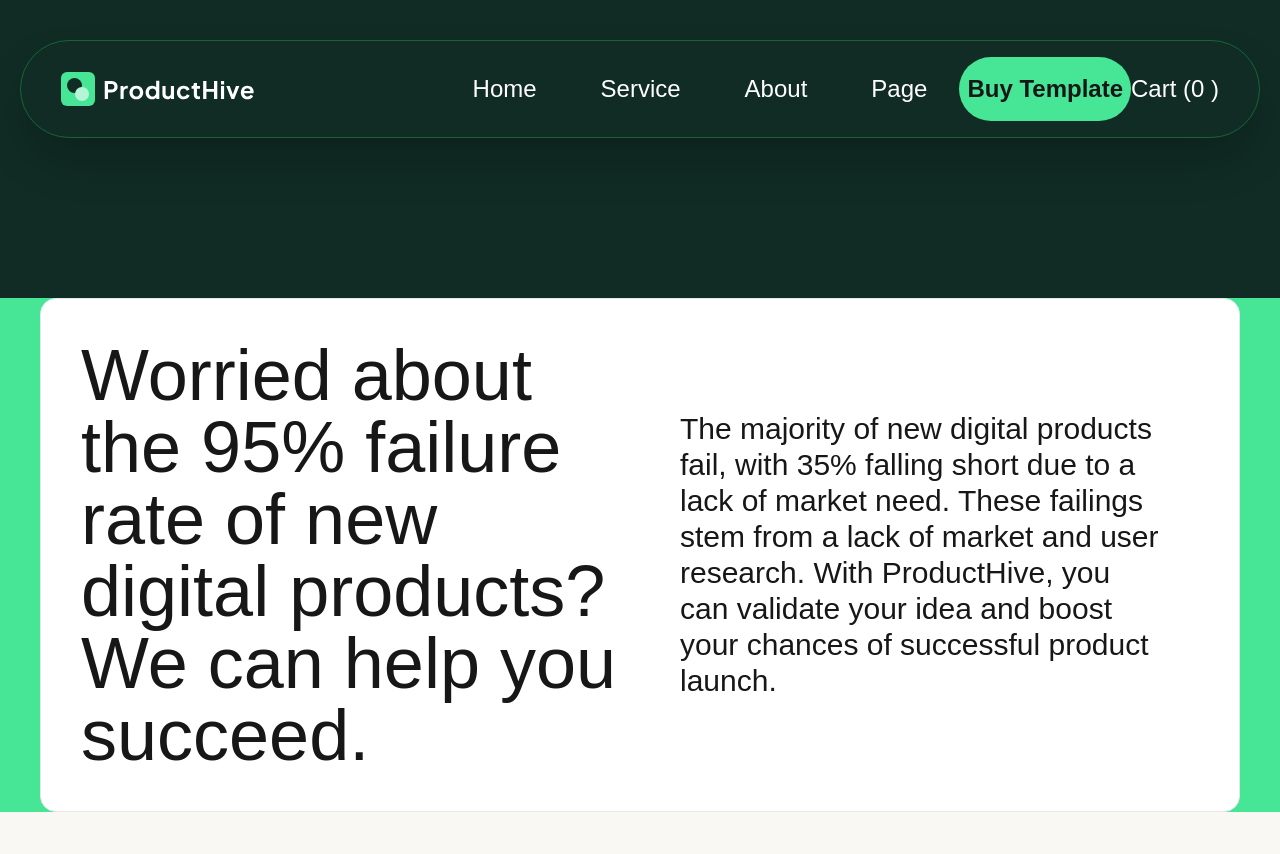
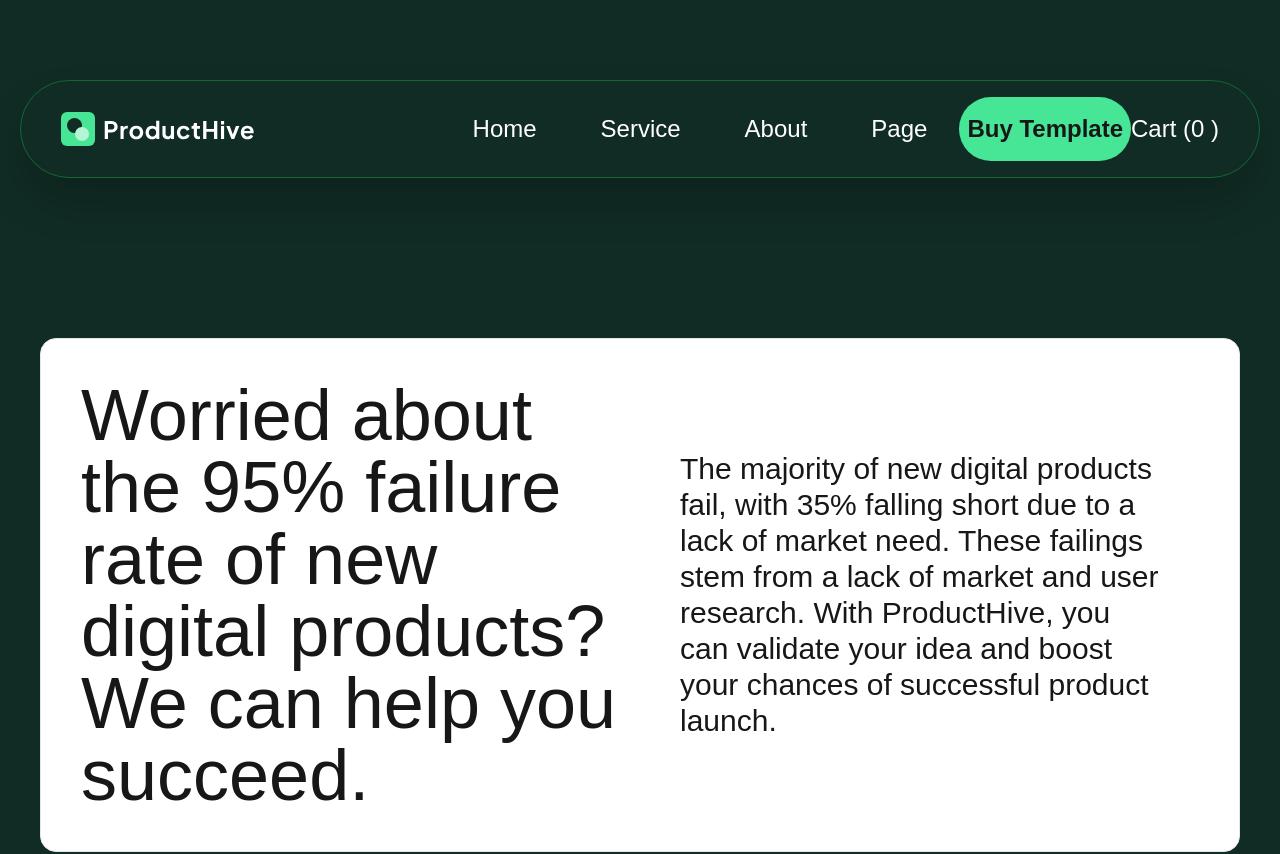
Before and after one commit to Yagya-Adh/product_hive, a Next.js app: page / in a window 1280 px wide. Shown: the top 854 px of the page. Built offline with nearby package versions, Linux system fonts and the light colour scheme.

Commit message:
create; Re-create button pill styling

```diff
--- a/app/assets/banner/MainBainner.tsx
+++ b/app/assets/banner/MainBainner.tsx
@@ -5,7 +5,7 @@ import React from "react";
 
 const MainBainner = () => {
   return (
-    <div>
+    <div className="bg-productHives-mainBackground pt-10 pb-40">
       <NavBar />
     </div>
   );
--- a/app/components/button/ButtonPills.tsx
+++ b/app/components/button/ButtonPills.tsx
@@ -5,8 +5,20 @@ interface IPillButtonProps {
 }
 const ButtonPills = ({ text }: IPillButtonProps) => {
   return (
-    <button className="relative rounded-full px-2 py-4 bg-productHives-buttonColor items-center text-2xl font-bold   cursor-pointer overflow-hidden transition-transform duration-300 ease-in-out group">
-      {text}
+    <button className="relative rounded-full bg-productHives-buttonColor items-center text-2xl font-bold cursor-pointer overflow-hidden transition-transform duration-300 ease-in-out group">
+      <div className="overflow-hidden flex flex-col items-center group">
+        <div
+          className={`px-2  translate-y-4 transform group-hover:-translate-y-16 ease-in-out transition-all duration-200 `}
+        >
+          {text}
+        </div>
+
+        <div
+          className={`px-2  translate-y-10 transform group-hover:-translate-y-4 ease-in-out transition-all duration-200 `}
+        >
+          {text}
+        </div>
+      </div>
     </button>
   );
 };
--- a/app/components/navbar/NavBar.tsx
+++ b/app/components/navbar/NavBar.tsx
@@ -26,7 +26,7 @@ const NavBar = () => {
   };
 
   return (
-    <div className="bg-productHives-mainBackground pt-10 pb-40">
+    <div className="">
       <nav className="max-w-screen-2xl mx-auto px-5 relative">
         <div className="rounded-full z-10 border border-green-800 shadow-2xl flex justify-between items-center py-1 px-10 bg-transparent">
           <MainLogo logo="nav" />
--- a/app/page.tsx
+++ b/app/page.tsx
@@ -3,7 +3,7 @@ import MainBainner from "./assets/banner/MainBainner";
 export default function Home() {
   return (
     <>
-      <div className="bg-productHives-buttonColor">
+      <div className="bg-productHives-mainBackground pt-10 pb-40">
         <MainBainner />
         <div className="mx-auto max-w-screen-2xl px-10 relative ">
           <BannerCard />
```
